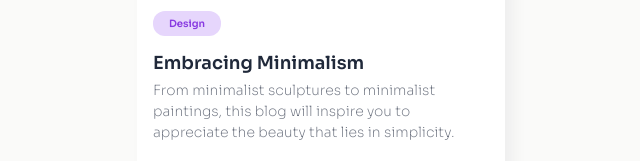
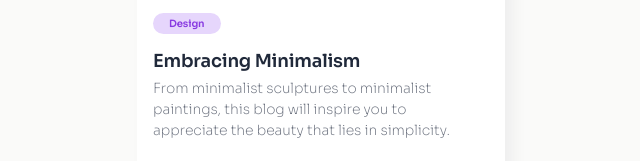
Before and after one commit to jeremymouzin/devchallenges, a plain HTML site: page minimal-blog-card/index.html in a window 1280 px wide. Shown: the part 543-704 px from the top of the page, 319-959 px from the left. Drawn offline with Linux system fonts and the light colour scheme.

Commit message:
Fix little mistakes

```diff
--- a/minimal-blog-card/style.css
+++ b/minimal-blog-card/style.css
@@ -65,7 +65,7 @@ body {
 .tag {
   font-size: var(--fs-tiny);
   font-weight: 600;
-  padding: 5px 16px;
+  padding: 3px 16px;
   background-color: var(--color-primary);
   color: var(--color-accent);
   border-radius: var(--fs-small);
@@ -77,10 +77,12 @@ h1 {
   font-size: var(--fs-title);
   margin-bottom: 6px;
   color: var(--color-grey-500);
+  letter-spacing: -.2px;
 }
 
 p {
   margin-bottom: 20px;
   color: #6C727F;
   line-height: 1.5;
+  letter-spacing: -.1px;
 }
```
